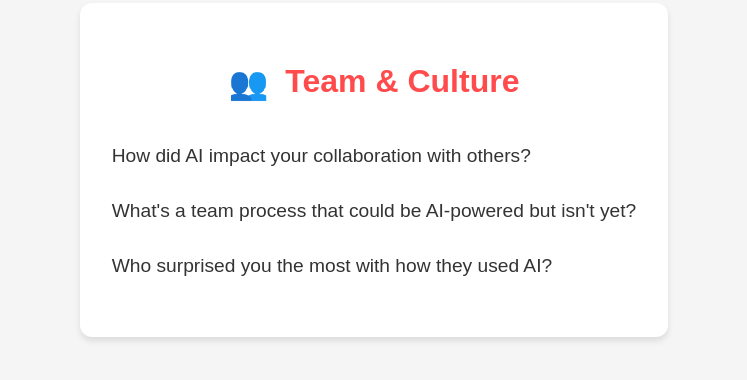
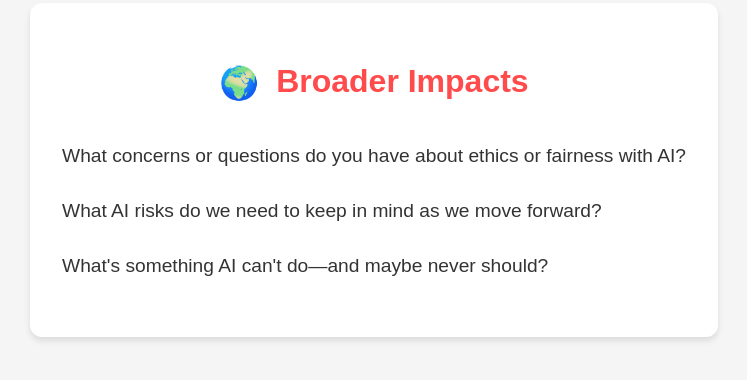
Before and after one commit to bcbrian/aiqs, a plain HTML site: page index.html in a window 1280 px wide. Shown: the part 230-610 px from the top of the page, without its empty margins (266-1013 px from the left). Drawn offline with Linux system fonts and the light colour scheme.

Commit message:
Update with Broader Impacts questions

```diff
--- a/index.html
+++ b/index.html
@@ -51,16 +51,16 @@
 </head>
 <body>
     <div class="container">
-        <h1><span class="emoji">👥</span> Team & Culture</h1>
+        <h1><span class="emoji">🌍</span> Broader Impacts</h1>
         <div class="questions">
             <div class="question">
-                How did AI impact your collaboration with others?
+                What concerns or questions do you have about ethics or fairness with AI?
             </div>
             <div class="question">
-                What's a team process that could be AI-powered but isn't yet?
+                What AI risks do we need to keep in mind as we move forward?
             </div>
             <div class="question">
-                Who surprised you the most with how they used AI?
+                What's something AI can't do—and maybe never should?
             </div>
         </div>
     </div>
```
